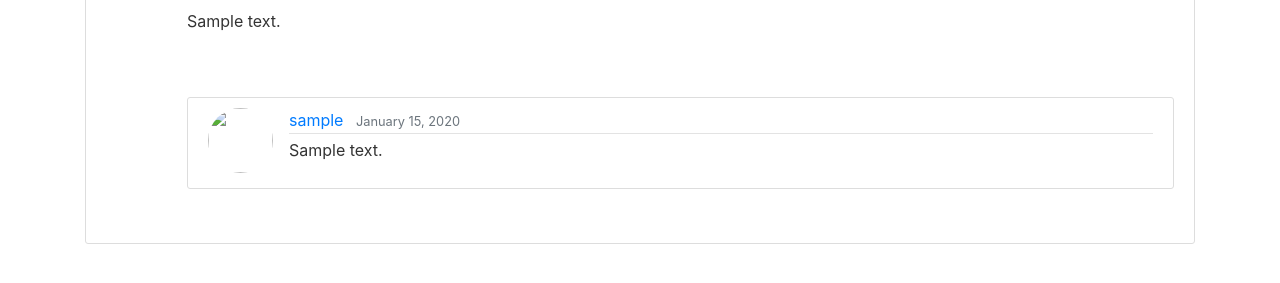
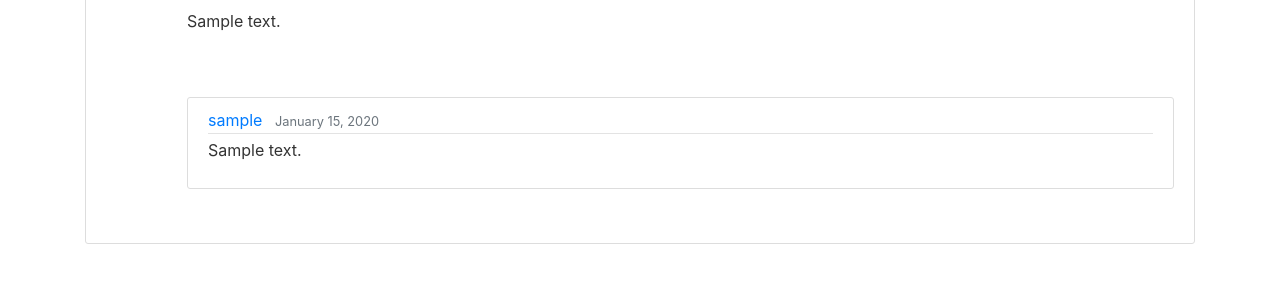
Before and after one commit to YassineZITI/Django_DS_Books, a Django app: page /post/1/ in a window 1280 px wide. Shown: the part 197-480 px from the top of the page. Run offline with Django 3.2, Linux system fonts and the light colour scheme; tables that the repository leaves empty hold one stand-in row (values such as "Sample post"); some libraries are stand-ins or nearby versions.

Commit message:
updated post-detail

```diff
--- a/discussion/templates/discussion/post_detail.html
+++ b/discussion/templates/discussion/post_detail.html
@@ -20,7 +20,7 @@
             <br><br>
             {% for comment in comments %}
             <article class="media content-section">
-              <img class="rounded-circle article-img"  src="{{ comment.user.profile.image.url }}">
+
               <div class="media-body">
                 <div class="article-metadata">
                   <a class="mr-2" href="#">{{ comment.user }}</a>
@@ -35,7 +35,7 @@
             {% if user.is_authenticated %}
             <h4 class="text-center">Add a Comment</h4>
             <article class="media content-section">
-              <img class="rounded-circle article-img"  src="{{ user.profile.image.url }}">
+
               <div class="media-body">
                 <div class="article-metadata">
                   <a class="mr-2" href="#">{{ user }}</a>
```
